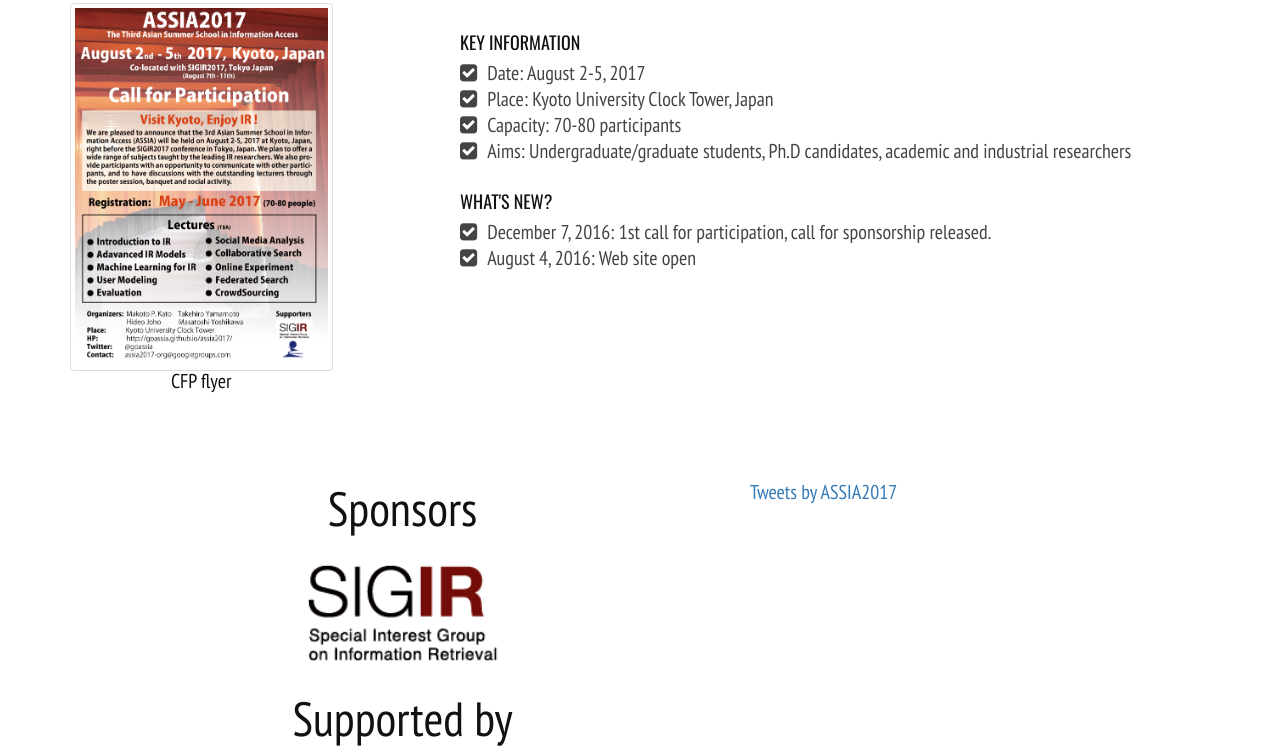
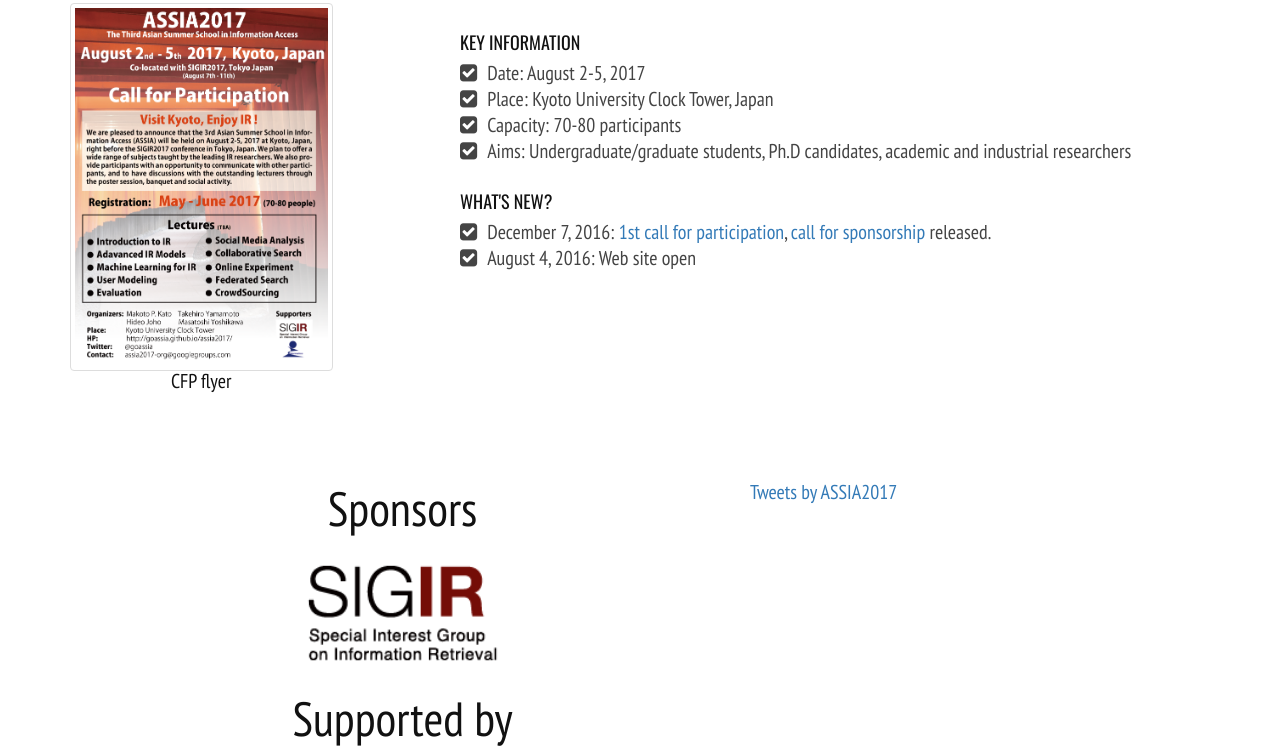
Before and after one commit to goassia/goassia.github.io, a plain HTML site: page assia2017/index.html in a window 1280 px wide. Shown: the part 1387-2135 px from the top of the page. Drawn offline with nearby package versions, Linux system fonts and the light colour scheme; some packages are replaced by stand-ins of ours.

Commit message:
add links in what's new

```diff
--- a/assia2017/index.html
+++ b/assia2017/index.html
@@ -213,7 +213,7 @@
                     <div class="about-list">
                         <h4>What's New?</h4>
                         <ul>
-                            <li><i class="fa fa-check-square"></i>December 7, 2016: 1st call for participation, call for sponsorship released.</li>
+                            <li><i class="fa fa-check-square"></i>December 7, 2016: <a href="data/assia2017_flyer_cfp_v1.pdf" target="_blank">1st call for participation</a>, <a href="sponsor.html">call for sponsorship</a> released.</li>
                             <li><i class="fa fa-check-square"></i>August 4, 2016: Web site open</li>
                         </ul>
                     </div>
```
